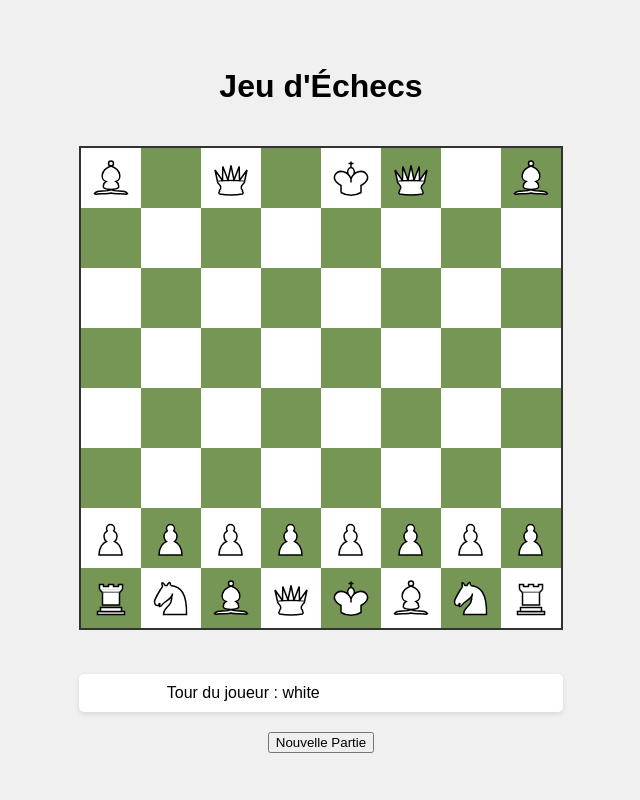
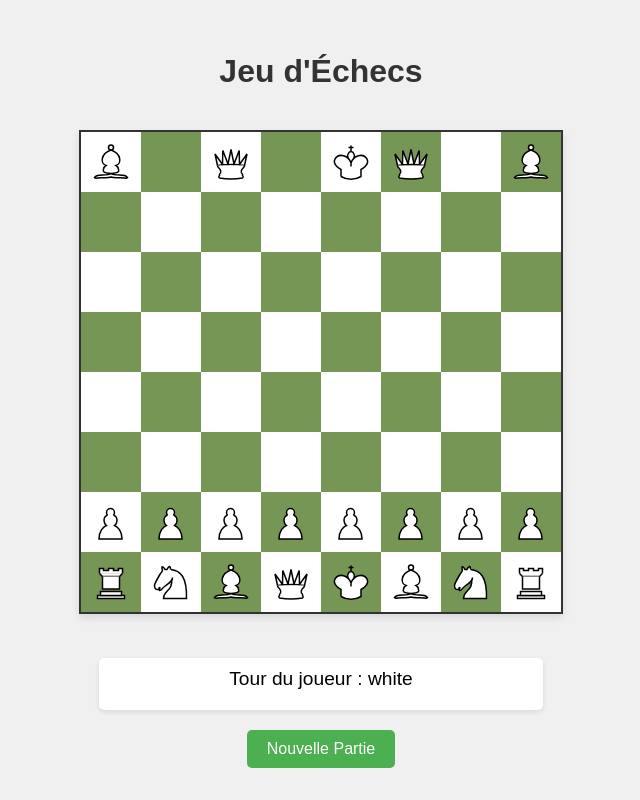
Before and after one commit to Sephiii/chess-game, a website with bundled scripts: page src/index.html in a window 1280 px wide. Shown: the whole page, without its empty margins (319-959 px from the left). Built offline with nearby package versions, Linux system fonts and the light colour scheme.

Commit message:
feat: Add CSS styles for chess game

```diff
--- a/src/css/style.css
+++ b/src/css/style.css
@@ -12,17 +12,58 @@ body {
     text-align: center;
 }
 
+h1 {
+    color: #333;
+    margin-bottom: 20px;
+}
+
 #chessboard {
     border: 2px solid #333;
-    margin: 20px;
+    margin: 20px auto;
+    box-shadow: 0 4px 8px rgba(0, 0, 0, 0.1);
 }
 
 #game-info {
     display: flex;
-    justify-content: space-around;
+    flex-direction: column;
+    align-items: center;
     margin: 20px;
     padding: 10px;
     background-color: white;
     border-radius: 5px;
-    box-shadow: 0 2px 5px rgba(0,0,0,0.1);
+    box-shadow: 0 2px 5px rgba(0, 0, 0, 0.1);
 }
+
+#current-player {
+    font-size: 1.2em;
+    margin-bottom: 10px;
+}
+
+#move-history {
+    max-height: 150px;
+    overflow-y: auto;
+    width: 100%;
+}
+
+#controls {
+    margin-top: 20px;
+}
+
+#restart-btn {
+    padding: 10px 20px;
+    font-size: 1em;
+    background-color: #4CAF50;
+    color: white;
+    border: none;
+    border-radius: 5px;
+    cursor: pointer;
+    transition: background-color 0.3s;
+}
+
+#restart-btn:hover {
+    background-color: #45a049;
+}
+
+#restart-btn:active {
+    background-color: #3d8b40;
+}
```
